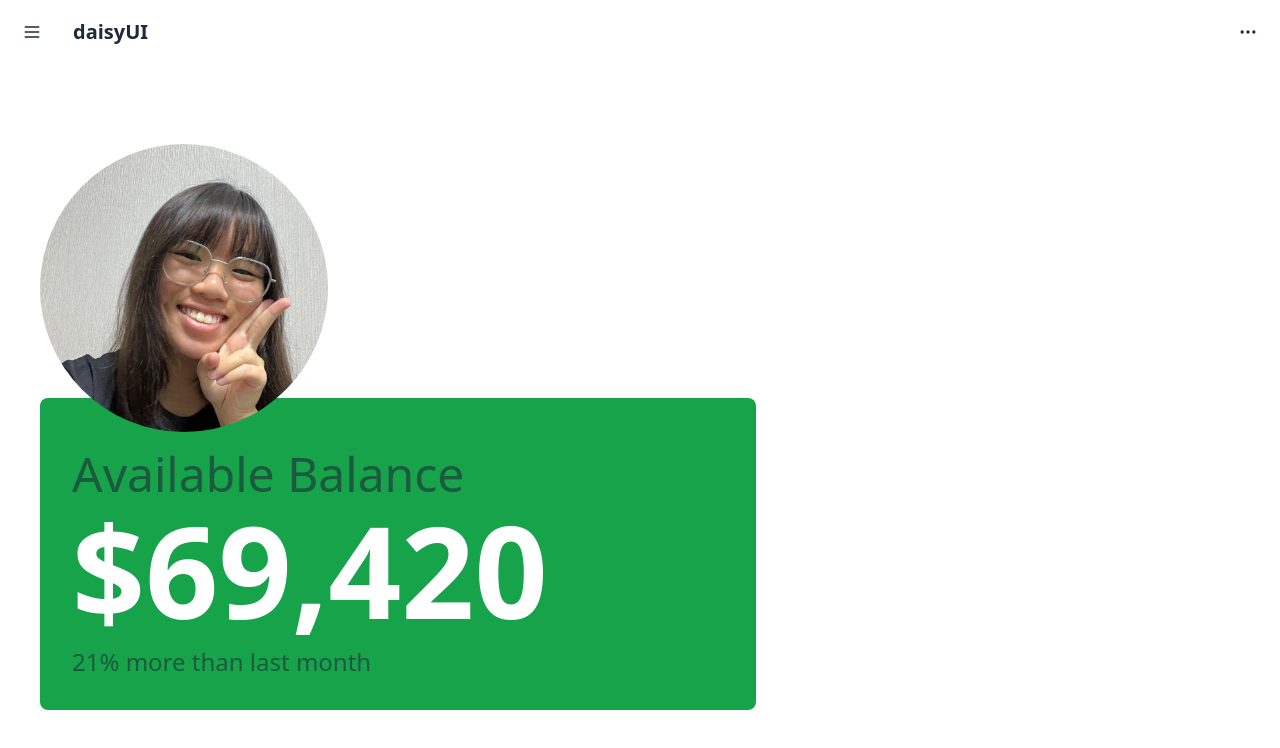
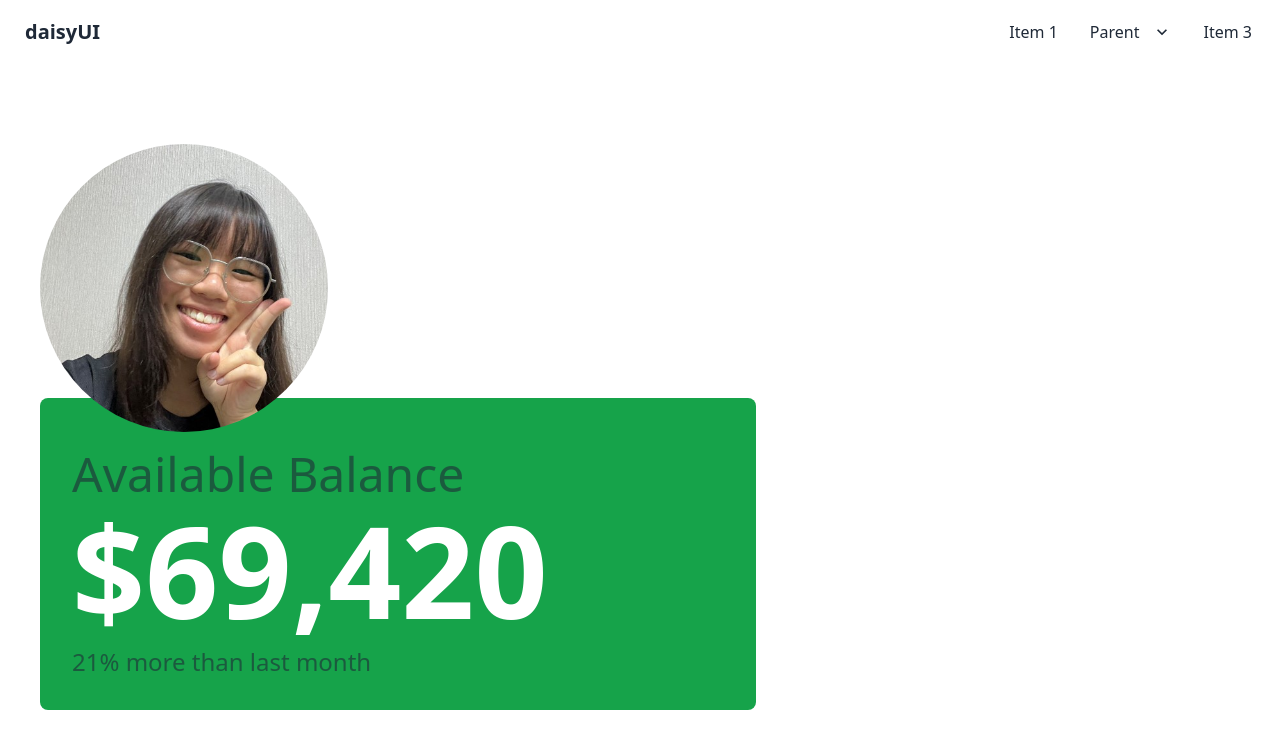
Before and after one commit to chiatzeheng/hack-roll2022, a React (Vite) app in the folder frontend/: page /Home in a window 1280 px wide. Shown: the top 748 px of the page. Built offline with nearby package versions, Linux system fonts and the light colour scheme.

Commit message:
sum prog

```diff
--- a/frontend/src/components/Navbar.jsx
+++ b/frontend/src/components/Navbar.jsx
@@ -1,42 +1,40 @@
 export default function Navbar() {
   return (
     <div className="navbar bg-base-100">
-      <div className="flex-none">
-        <button className="btn btn-square btn-ghost">
-          <svg
-            xmlns="http://www.w3.org/2000/svg"
-            fill="none"
-            viewBox="0 0 24 24"
-            className="inline-block w-5 h-5 stroke-current"
-          >
-            <path
-              strokeLinecap="round"
-              strokeLinejoin="round"
-              strokeWidth="2"
-              d="M4 6h16M4 12h16M4 18h16"
-            ></path>
-          </svg>
-        </button>
-      </div>
       <div className="flex-1">
         <a className="btn btn-ghost normal-case text-xl">daisyUI</a>
       </div>
       <div className="flex-none">
-        <button className="btn btn-square btn-ghost">
-          <svg
-            xmlns="http://www.w3.org/2000/svg"
-            fill="none"
-            viewBox="0 0 24 24"
-            className="inline-block w-5 h-5 stroke-current"
-          >
-            <path
-              strokeLinecap="round"
-              strokeLinejoin="round"
-              strokeWidth="2"
-              d="M5 12h.01M12 12h.01M19 12h.01M6 12a1 1 0 11-2 0 1 1 0 012 0zm7 0a1 1 0 11-2 0 1 1 0 012 0zm7 0a1 1 0 11-2 0 1 1 0 012 0z"
-            ></path>
-          </svg>
-        </button>
+        <ul className="menu menu-horizontal px-1">
+          <li>
+            <a>Item 1</a>
+          </li>
+          <li tabIndex={0}>
+            <a>
+              Parent
+              <svg
+                className="fill-current"
+                xmlns="http://www.w3.org/2000/svg"
+                width="20"
+                height="20"
+                viewBox="0 0 24 24"
+              >
+                <path d="M7.41,8.58L12,13.17L16.59,8.58L18,10L12,16L6,10L7.41,8.58Z" />
+              </svg>
+            </a>
+            <ul className="p-2 bg-base-100">
+              <li>
+                <a>Submenu 1</a>
+              </li>
+              <li>
+                <a>Submenu 2</a>
+              </li>
+            </ul>
+          </li>
+          <li>
+            <a>Item 3</a>
+          </li>
+        </ul>
       </div>
     </div>
   );
--- a/frontend/src/components/TransactionItem.jsx
+++ b/frontend/src/components/TransactionItem.jsx
@@ -8,37 +8,21 @@ export default function TransactionItem({ id, type, name, datetime, amount }) {
       return <img src="../../icons/grabpay.png" />;
     }
   };
+
   const date = new Date(datetime).toLocaleString();
   return (
     <>
+      <tr>
         <th>{id}</th>
         <td>
-        {
           <div className="w-14 rounded">
             <Logo type={type} />
           </div>
-        }
         </td>
         <td>{name}</td>
         <td>{date}</td>
         <td>{amount.toFixed(2)}</td>
-
-      <div className="modal" id="my-modal-2">
-        <div className="modal-box">
-          <h3 className="font-bold text-lg">
-            Congratulations random Internet user!
-          </h3>
-          <p className="py-4">
-            You've been selected for a chance to get one year of subscription to
-            use Wikipedia for free!
-          </p>
-          <div className="modal-action">
-            <a href="#" className="btn">
-              Yay!
-            </a>
-          </div>
-        </div>
-      </div>
+      </tr>
     </>
   );
 }
```
Lines whose indentation alone changed are shown as unchanged.
